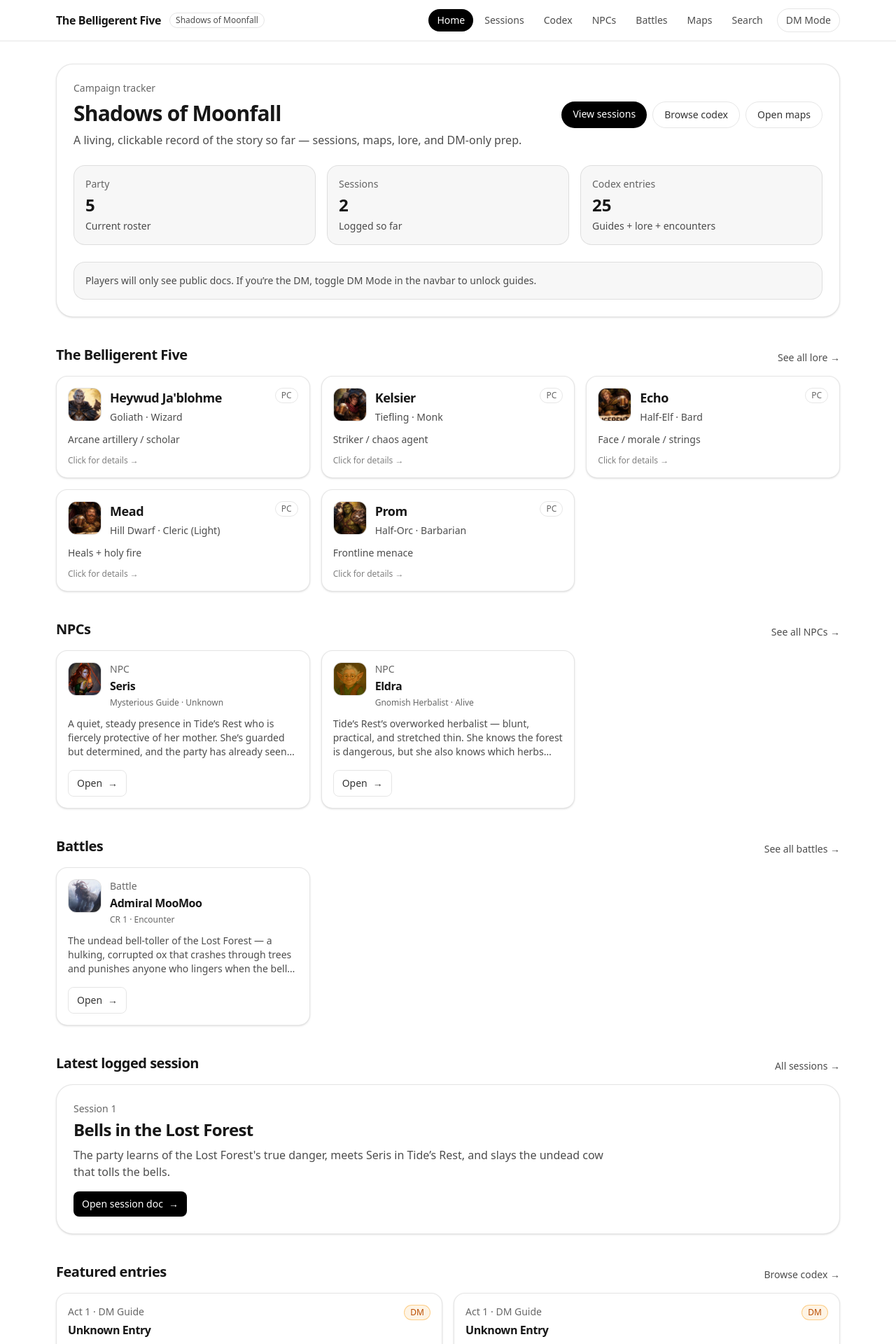
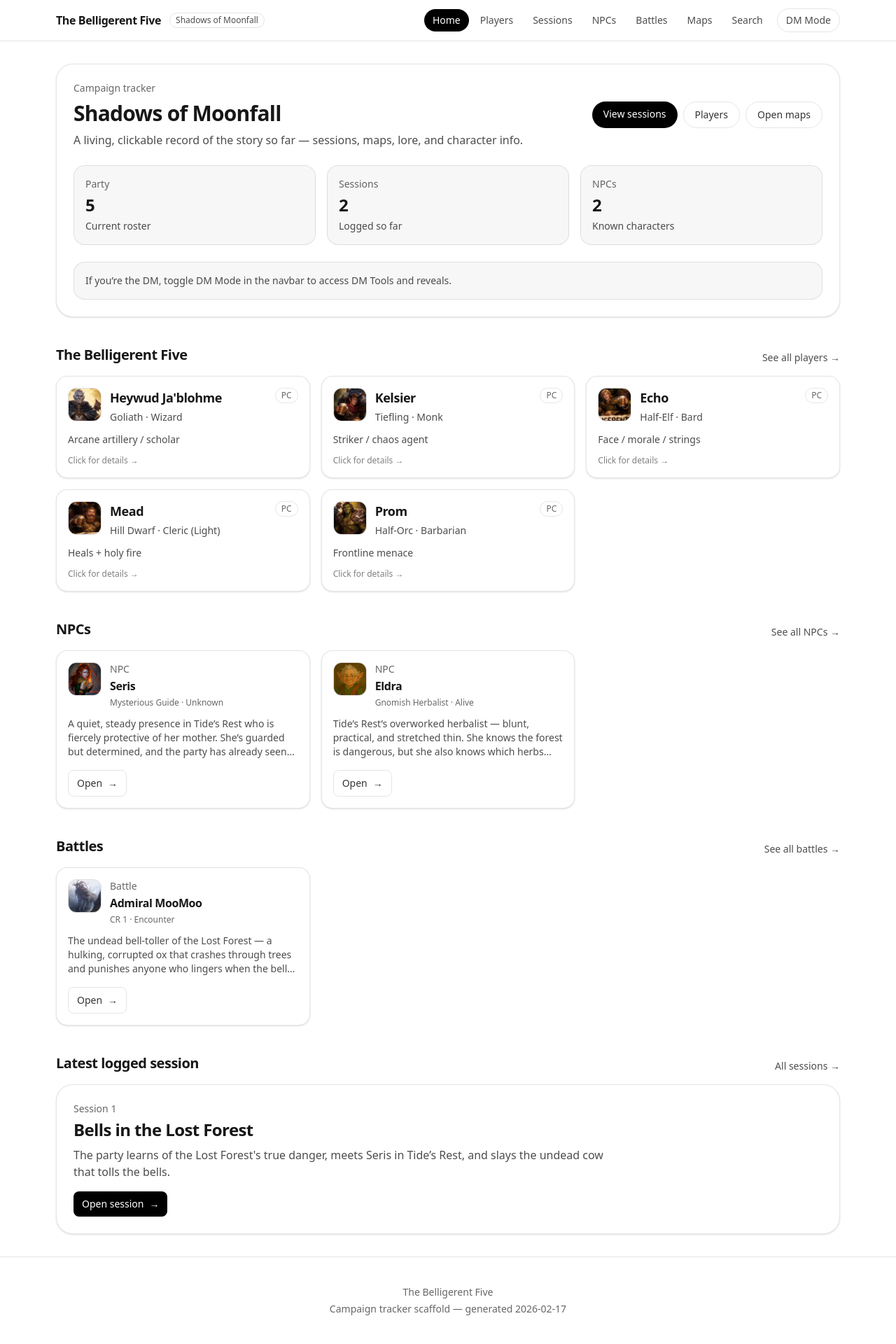
Before and after one commit to kreitzz/moonfall-tracker, a Next.js app: page / in a window 1280 px wide. Shown: the top 1920 px of the page at 70% size. Built offline with nearby package versions, Linux system fonts and the light colour scheme.

Commit message:
Initial Moonfall tracker

```diff
--- a/src/app/admin/page.tsx
+++ b/src/app/admin/page.tsx
@@ -86,7 +86,7 @@ export default function AdminPage() {
         <div className="flex items-end justify-between gap-4">
           <h2 className="text-lg font-semibold tracking-tight">DM-only docs (quick index)</h2>
           <Link href="/docs" className="text-sm text-black/70 hover:underline dark:text-white/70">
-            Browse codex →
+            Browse DM tools →
           </Link>
         </div>
 
--- a/src/app/page.tsx
+++ b/src/app/page.tsx
@@ -1,6 +1,5 @@
 import Link from "next/link";
 import PartyCard from "@/components/PartyCard";
-import DocCard from "@/components/DocCard";
 import NpcCard from "@/components/NpcCard";
 import BattleCard from "@/components/BattleCard";
 import { getCampaign } from "@/lib/campaign";
@@ -10,11 +9,6 @@ export default function Home() {
   const campaign = getCampaign();
   const latestSession = [...campaign.sessions].sort((a, b) => (b.number ?? 0) - (a.number ?? 0))[0];
 
-  // A few “featured” docs: player primer + act 1 location guides.
-  const featured = campaign.documents
-    .filter((d) => ["Session 0", "Moonfall Grotto", "Tide_s Rest", "The Lost Forest"].includes(d.title))
-    .slice(0, 6);
-
   return (
     <div className="space-y-10">
       <header className="rounded-3xl border border-black/10 bg-white p-6 shadow-sm dark:border-white/10 dark:bg-zinc-950">
@@ -23,7 +17,7 @@ export default function Home() {
             <div className="text-sm text-black/60 dark:text-white/60">Campaign tracker</div>
             <h1 className="mt-2 text-3xl font-semibold tracking-tight">{campaign.meta.name}</h1>
             <p className="mt-2 max-w-2xl text-base text-black/70 dark:text-white/70">
-              A living, clickable record of the story so far — sessions, maps, lore, and DM-only prep.
+              A living, clickable record of the story so far — sessions, maps, lore, and character info.
             </p>
           </div>
           <div className="flex flex-wrap gap-2">
@@ -34,10 +28,10 @@ export default function Home() {
               View sessions
             </Link>
             <Link
-              href="/docs"
+              href="/players"
               className="rounded-full border border-black/10 px-4 py-2 text-sm font-medium text-black/80 hover:bg-black/5 dark:border-white/10 dark:text-white/80 dark:hover:bg-white/10"
             >
-              Browse codex
+              Players
             </Link>
             <Link
               href="/gallery"
@@ -60,9 +54,9 @@ export default function Home() {
             <div className="mt-1 text-sm text-black/70 dark:text-white/70">Logged so far</div>
           </div>
           <div className="rounded-2xl border border-black/10 bg-black/[0.03] p-4 dark:border-white/10 dark:bg-white/5">
-            <div className="text-sm text-black/60 dark:text-white/60">Codex entries</div>
-            <div className="mt-1 text-2xl font-semibold">{campaign.documents.length}</div>
-            <div className="mt-1 text-sm text-black/70 dark:text-white/70">Guides + lore + encounters</div>
+            <div className="text-sm text-black/60 dark:text-white/60">NPCs</div>
+            <div className="mt-1 text-2xl font-semibold">{campaign.npcs?.length ?? 0}</div>
+            <div className="mt-1 text-sm text-black/70 dark:text-white/70">Known characters</div>
           </div>
         </div>
 
@@ -72,8 +66,8 @@ export default function Home() {
       <section>
         <div className="flex items-end justify-between gap-4">
           <h2 className="text-xl font-semibold tracking-tight">The Belligerent Five</h2>
-          <Link href="/docs" className="text-sm text-black/70 hover:underline dark:text-white/70">
-            See all lore →
+          <Link href="/players" className="text-sm text-black/70 hover:underline dark:text-white/70">
+            See all players →
           </Link>
         </div>
         <div className="mt-4 grid gap-4 sm:grid-cols-2 lg:grid-cols-3">
@@ -124,26 +118,12 @@ export default function Home() {
           <p className="mt-2 max-w-3xl text-black/70 dark:text-white/70">{latestSession.summary}</p>
           <div className="mt-4">
             <Link
-              href={`/docs/${latestSession.docId}`}
+              href={`/sessions/${latestSession.id}`}
               className="inline-flex items-center gap-2 rounded-lg bg-black px-3 py-2 text-sm text-white hover:opacity-90 dark:bg-white dark:text-black"
             >
-              Open session doc <span aria-hidden>→</span>
+              Open session <span aria-hidden>→</span>
             </Link>
           </div>
-        </div>
-      </section>
-
-      <section>
-        <div className="flex items-end justify-between gap-4">
-          <h2 className="text-xl font-semibold tracking-tight">Featured entries</h2>
-          <Link href="/docs" className="text-sm text-black/70 hover:underline dark:text-white/70">
-            Browse codex →
-          </Link>
-        </div>
-        <div className="mt-4 grid gap-4 md:grid-cols-2">
-          {featured.map((d) => (
-            <DocCard key={d.id} doc={d} />
-          ))}
         </div>
       </section>
     </div>
--- /dev/null
+++ b/src/app/players/page.tsx
@@ -0,0 +1,26 @@
+import Link from "next/link";
+import { getCampaign } from "@/lib/campaign";
+import PartyCard from "@/components/PartyCard";
+
+export default function PlayersPage() {
+  const campaign = getCampaign();
+
+  return (
+    <div className="space-y-6">
+      <header>
+        <h1 className="text-2xl font-semibold tracking-tight">Players</h1>
+        <p className="mt-1 text-black/70 dark:text-white/70">The party roster and core roles.</p>
+      </header>
+
+      <div className="grid gap-4 sm:grid-cols-2 lg:grid-cols-3">
+        {campaign.party.map((m) => (
+          <PartyCard key={m.name} member={m} />
+        ))}
+      </div>
+
+      <div className="text-sm text-black/60 dark:text-white/60">
+        Back to <Link href="/" className="hover:underline">Home</Link>.
+      </div>
+    </div>
+  );
+}
--- /dev/null
+++ b/src/app/sessions/[id]/page.tsx
@@ -0,0 +1,25 @@
+import { notFound } from "next/navigation";
+import Link from "next/link";
+import { findDocById, findSessionById } from "@/lib/campaign";
+import DocViewer from "@/components/DocViewer";
+
+export default async function SessionPage({ params }: { params: Promise<{ id: string }> }) {
+  const { id } = await params;
+  const session = findSessionById(id);
+  if (!session) return notFound();
+
+  const doc = findDocById(session.docId);
+  if (!doc) return notFound();
+
+  return (
+    <div className="space-y-6">
+      <header className="space-y-2">
+        <div className="text-sm text-black/60 dark:text-white/60">Session {session.number}</div>
+        <h1 className="text-2xl font-semibold tracking-tight">{session.title}</h1>
+        {session.summary ? <div className="text-black/70 dark:text-white/70">{session.summary}</div> : null}
+      </header>
+
+      <DocViewer doc={doc} backHref="/sessions" backLabel="Back to sessions" />
+    </div>
+  );
+}
--- a/src/app/sessions/page.tsx
+++ b/src/app/sessions/page.tsx
@@ -24,10 +24,10 @@ export default function SessionsPage() {
                 <div className="mt-2 text-sm text-black/70 dark:text-white/70">{s.summary}</div>
               </div>
               <Link
-                href={`/docs/${s.docId}`}
+                href={`/sessions/${s.id}`}
                 className="mt-3 inline-flex w-fit items-center gap-2 rounded-lg bg-black px-3 py-2 text-sm text-white hover:opacity-90 dark:bg-white dark:text-black md:mt-0"
               >
-                Open doc <span aria-hidden>→</span>
+                Open <span aria-hidden>→</span>
               </Link>
             </div>
           </div>
--- a/src/components/DocViewer.tsx
+++ b/src/components/DocViewer.tsx
@@ -69,7 +69,17 @@ function parseBlocks(content: unknown): Block[] {
 
 
 
-export default function DocViewer({ doc }: { doc: CampaignDoc }) {
+export default function DocViewer({
+  doc,
+  backHref = "/docs",
+  backLabel = "Back to DM tools",
+  showBackLink = true,
+}: {
+  doc: CampaignDoc;
+  backHref?: string;
+  backLabel?: string;
+  showBackLink?: boolean;
+}) {
   const { dmMode } = useDmMode();
   const dmOnly = isDmOnlyDoc(doc);
   const titleHidden = dmOnly && !dmMode;
@@ -79,13 +89,13 @@ export default function DocViewer({ doc }: { doc: CampaignDoc }) {
 
   const title = titleHidden ? "Unknown Entry" : doc.title;
 
+  const metaLine = [doc.act, doc.category, !titleHidden ? doc.path : null].filter(Boolean).join(" · ");
+
   return (
     <div className="space-y-6">
       <header className="space-y-2">
         <div className="flex flex-wrap items-center justify-between gap-2">
-          <div className="text-sm text-black/60 dark:text-white/60">
-            {[doc.act, doc.category, !titleHidden ? doc.path : null].filter(Boolean).join(" · ")}
-          </div>
+          {metaLine ? <div className="text-sm text-black/60 dark:text-white/60">{metaLine}</div> : null}
 
           {dmOnly ? (
             <span className="inline-flex w-fit rounded-full border border-amber-500/40 bg-amber-500/10 px-3 py-1 text-xs text-amber-700 dark:text-amber-300">
@@ -147,11 +157,13 @@ export default function DocViewer({ doc }: { doc: CampaignDoc }) {
         )}
       </div>
 
-      <div>
-        <Link href="/docs" className="text-sm text-black/70 hover:underline dark:text-white/70">
-          ← Back to codex
-        </Link>
-      </div>
+      {showBackLink ? (
+        <div>
+          <Link href={backHref} className="text-sm text-black/70 hover:underline dark:text-white/70">
+            ← {backLabel}
+          </Link>
+        </div>
+      ) : null}
     </div>
   );
 }
--- a/src/components/DocsGrid.tsx
+++ b/src/components/DocsGrid.tsx
@@ -3,14 +3,12 @@
 import { useMemo, useState } from "react";
 import { CampaignDoc } from "@/lib/campaign";
 import DocCard from "@/components/DocCard";
-import { useDmMode } from "@/components/DmModeProvider";
 
 type Props = {
   docs: CampaignDoc[];
 };
 
 export default function DocsGrid({ docs }: Props) {
-  const { dmMode } = useDmMode();
   const [q, setQ] = useState("");
   const [act, setAct] = useState<string>("all");
   const [category, setCategory] = useState<string>("all");
@@ -74,8 +72,7 @@ export default function DocsGrid({ docs }: Props) {
         </div>
 
         <div className="text-sm text-black/60 dark:text-white/60">
-          Showing <span className="font-medium">{filtered.length}</span> entries
-          {dmMode ? " (including DM-only)." : "."}
+          Showing <span className="font-medium">{filtered.length}</span> tools.
         </div>
       </div>
 
--- a/src/components/GlobalSearch.tsx
+++ b/src/components/GlobalSearch.tsx
@@ -37,11 +37,12 @@ export default function GlobalSearch({ campaign }: { campaign: Campaign }) {
           id: s.id,
           title: s.title,
           subtitle: `Session ${s.number}`,
-          href: `/docs/${s.docId}`,
+          href: `/sessions/${s.id}`,
         });
       }
     }
 
+    if (dmMode) {
       for (const d of campaign.documents) {
         const locked = isDmOnlyDoc(d) && !dmMode;
         const hay = `${d.title} ${d.path} ${locked ? "" : d.content}`;
@@ -54,6 +55,7 @@ export default function GlobalSearch({ campaign }: { campaign: Campaign }) {
             snippet: locked ? "Locked (enable DM Mode to search inside)." : mkSnippet(d.content, query),
             locked,
           });
+        }
       }
     }
 
--- a/src/components/HomeDmHint.tsx
+++ b/src/components/HomeDmHint.tsx
@@ -11,7 +11,7 @@ export default function HomeDmHint() {
       {dmMode ? (
         <div className="flex flex-col gap-2 md:flex-row md:items-center md:justify-between">
           <div>
-            <span className="font-medium">DM Mode is enabled.</span> DM-only guides and encounter notes will show up across the Codex.
+            <span className="font-medium">DM Mode is enabled.</span> DM Tools and map reveals are now available.
           </div>
           <Link href="/admin" className="text-sm font-medium underline underline-offset-4">
             Open DM dashboard
@@ -19,7 +19,7 @@ export default function HomeDmHint() {
         </div>
       ) : (
         <div>
-          Players will only see public docs. If you’re the DM, toggle <span className="font-medium">DM Mode</span> in the navbar to unlock guides.
+          If you’re the DM, toggle <span className="font-medium">DM Mode</span> in the navbar to access DM Tools and reveals.
         </div>
       )}
     </div>
--- a/src/components/NavBar.tsx
+++ b/src/components/NavBar.tsx
@@ -19,12 +19,13 @@ export default function NavBar({ partyName }: { partyName: string }) {
   const links = useMemo(
     () => [
       { href: "/", label: "Home" },
+      { href: "/players", label: "Players" },
       { href: "/sessions", label: "Sessions" },
-      { href: "/docs", label: "Codex" },
       { href: "/npcs", label: "NPCs" },
       { href: "/battles", label: "Battles" },
       { href: "/gallery", label: "Maps" },
       { href: "/search", label: "Search" },
+      ...(dmMode ? [{ href: "/docs", label: "DM Tools" }] : []),
       ...(dmMode ? [{ href: "/admin", label: "DM" }] : []),
     ],
     [dmMode]
```
Lines whose indentation alone changed are shown as unchanged.
